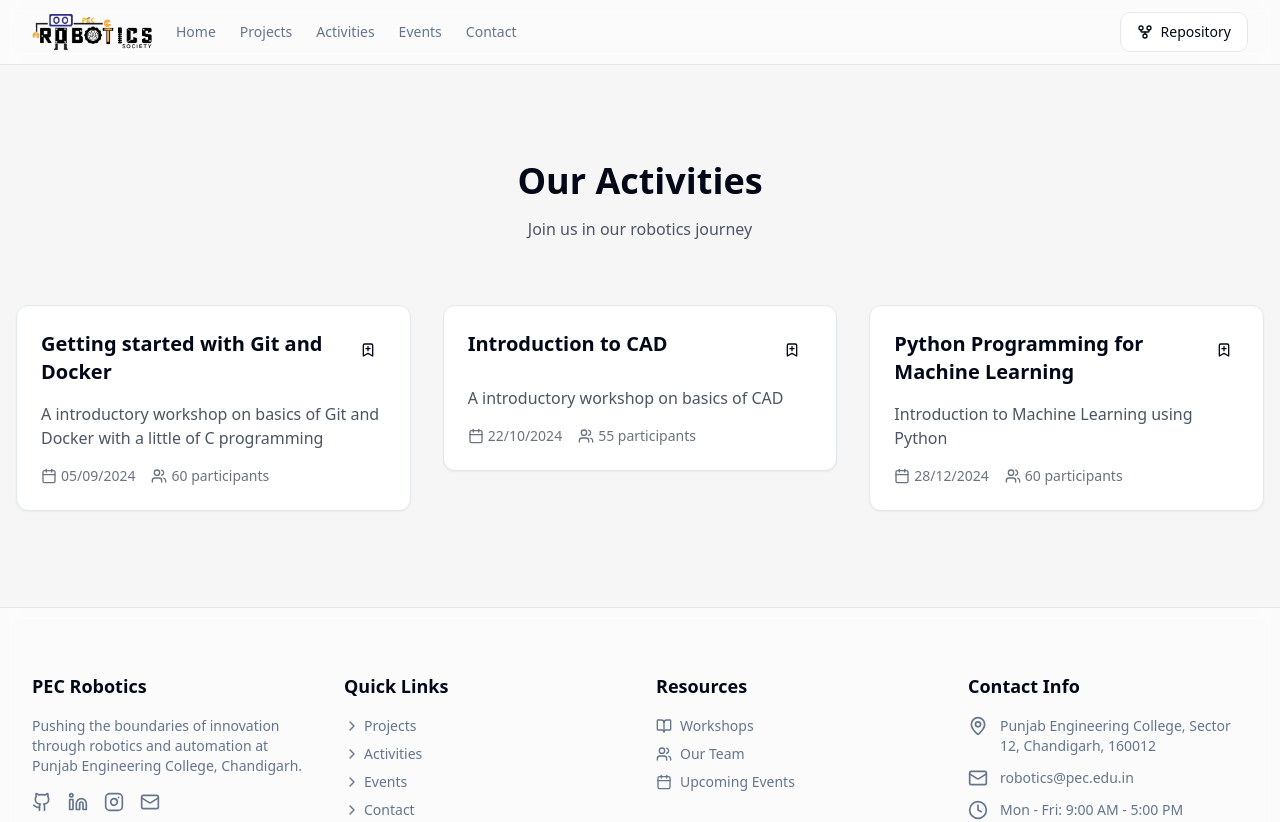
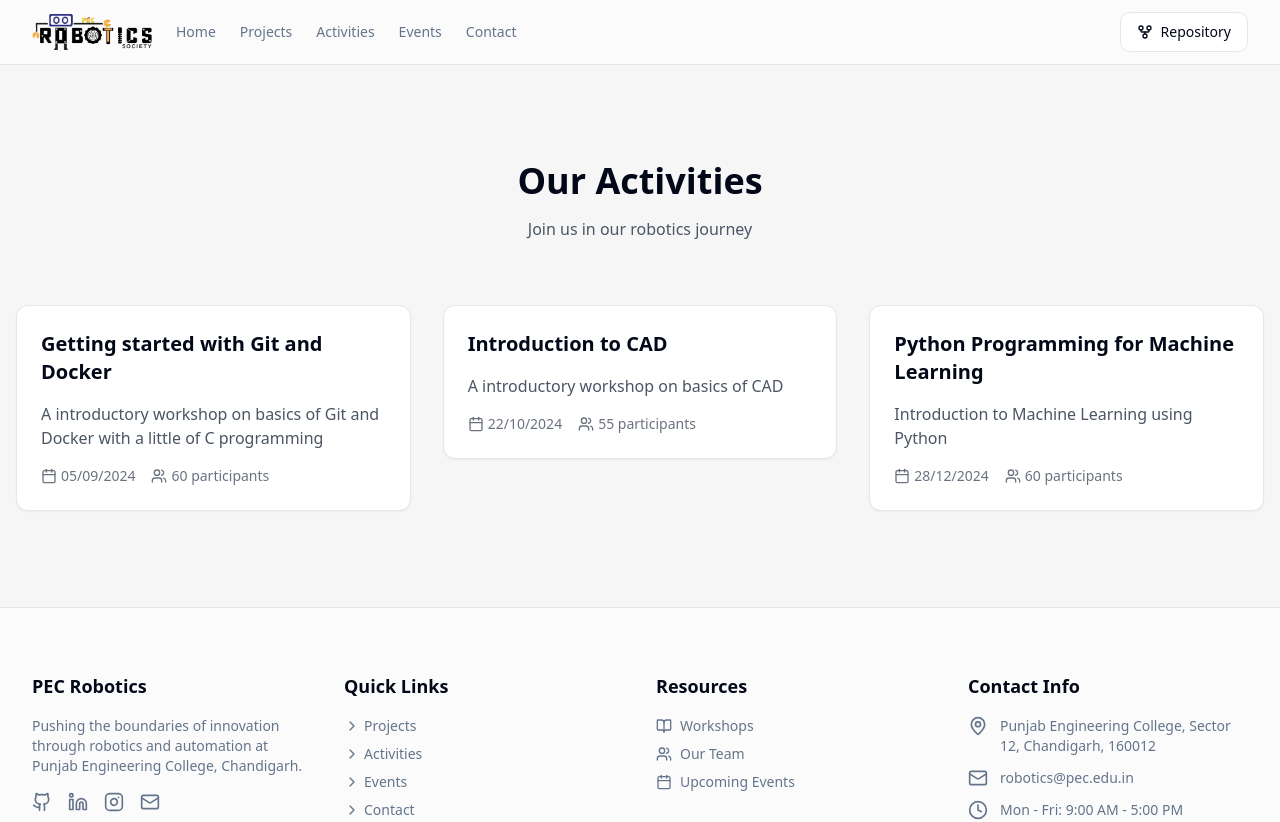
Before and after one commit to Robotics-PEC/Robotics-PEC.github.io, a Next.js app: page /activities in a window 1280 px wide. Shown: the top 822 px of the page. Built offline with nearby package versions, Linux system fonts and the light colour scheme.

Commit message:
Refractor: Cleaned the Proejct Page

```diff
--- a/src/components/ProjectCard.tsx
+++ b/src/components/ProjectCard.tsx
@@ -1,23 +1,10 @@
-import { projects } from '@/constants'
 import { motion } from 'framer-motion'
-import React, { useState } from 'react'
 import { Card } from './ui/card'
-import { BookmarkPlus, BookmarkCheck } from "lucide-react";
 import Image from 'next/image'
-import { Button } from './ui/button'
 import Link from 'next/link';
 import { ProjectType } from '@/types';
 
 const ProjectCard = ({ projects }: { projects: ProjectType[] }) => {
-    const [bookmarkedProjects, setBookmarkedProjects] = useState<number[]>([]);
-
-    const toggleBookmark = (id: number) => {
-        setBookmarkedProjects(prev =>
-            prev.includes(id)
-                ? prev.filter(projectId => projectId !== id)
-                : [...prev, id]
-        );
-    };
     return (
         projects.map((project) => (
             <motion.div
@@ -26,11 +13,18 @@ const ProjectCard = ({ projects }: { projects: ProjectType[] }) => {
                 whileInView={{ opacity: 1, y: 0 }}
                 transition={{ duration: 0.5 }}
             >
+
+                <motion.div
+                    key={project.id}
+                    initial={{ opacity: 0, y: 20 }}
+                    whileInView={{ opacity: 1, y: 0 }}
+                    transition={{ duration: 0.5 }}
+                    whileHover={{ y: -5 }}
+                >
                     <Link href={`/project/${project.id}`}>
-                    <Card className="glass-card overflow-hidden">
+                        <Card className="overflow-hidden hover:shadow-lg transition-all duration-300">
                             <div className="relative aspect-video bg-gray-100">
                                 <Image
-
                                     src={project.image}
                                     alt={project.title}
                                     fill
@@ -40,23 +34,13 @@ const ProjectCard = ({ projects }: { projects: ProjectType[] }) => {
                             <div className="p-6">
                                 <div className="flex justify-between items-start mb-4">
                                     <h3 className="text-xl font-semibold">{project.title}</h3>
-                                <Button
-                                    variant="ghost"
-                                    size="icon"
-                                    onClick={() => toggleBookmark(project.id)}
-                                >
-                                    {bookmarkedProjects.includes(project.id) ? (
-                                        <BookmarkCheck className="h-5 w-5 text-blue-500" />
-                                    ) : (
-                                        <BookmarkPlus className="h-5 w-5" />
-                                    )}
-                                </Button>
                                 </div>
                                 <p className="text-gray-600">{project.description}</p>
                             </div>
                         </Card>
                     </Link>
                 </motion.div>
+            </motion.div >
         ))
     )
 }
--- /dev/null
+++ b/src/components/ProjectSection.tsx
@@ -0,0 +1,20 @@
+import ProjectCard from "./ProjectCard";
+import { ProjectType } from "@/types";
+
+const ProjectSection: React.FC<{ projects: ProjectType[] }> = ({ projects }) => {
+    return (
+        <section className="py-24" id="projects">
+            <div className="container mx-auto px-4">
+                <div className="text-center mb-16">
+                    <h1 className="text-4xl font-bold mb-4">Our Projects</h1>
+                    <p className="text-gray-600">Discover our innovative robotics projects</p>
+                </div>
+                <div className="grid grid-cols-1 md:grid-cols-2 lg:grid-cols-3 gap-8">
+                    <ProjectCard projects={projects} />
+                </div>
+            </div>
+        </section>
+    );
+}
+
+export default ProjectSection;
--- a/src/pages/activities.tsx
+++ b/src/pages/activities.tsx
@@ -1,26 +1,13 @@
 
-import { useState } from "react";
 import { motion } from "framer-motion";
 import Head from "next/head";
 import { Card } from "@/components/ui/card";
-import { Button } from "@/components/ui/button";
 import { Calendar, Users, BookmarkPlus, BookmarkCheck } from "lucide-react";
 import Header from "@/components/Header";
 import Footer from "@/components/Footer";
 import { activities } from "@/constants";
 
 const Activities = () => {
-  const [bookmarkedActivities, setBookmarkedActivities] = useState<number[]>([]);
-
-
-
-  const toggleBookmark = (id: number) => {
-    setBookmarkedActivities(prev =>
-      prev.includes(id)
-        ? prev.filter(activityId => activityId !== id)
-        : [...prev, id]
-    );
-  };
 
   return (
     <div className="min-h-screen flex flex-col bg-[#F6F6F7]">
@@ -46,7 +33,11 @@ const Activities = () => {
                 <h1 className="text-4xl font-bold mb-4">Our Activities</h1>
                 <p className="text-gray-600">Join us in our robotics journey</p>
               </div>
-
+              <motion.div
+                initial={{ opacity: 0, y: 20 }}
+                animate={{ opacity: 1, y: 0 }}
+                transition={{ duration: 0.5, delay: 0.4 }}
+              >
                 <div className="grid grid-cols-1 md:grid-cols-2 lg:grid-cols-3 gap-8">
                   {activities.map((activity) => (
                     <motion.div
@@ -54,22 +45,12 @@ const Activities = () => {
                       initial={{ opacity: 0, y: 20 }}
                       whileInView={{ opacity: 1, y: 0 }}
                       transition={{ duration: 0.5 }}
+                      whileHover={{ y: -5 }}
                     >
-                    <Card className="glass-card">
+                      <Card className="overflow-hidden hover:shadow-lg transition-all duration-300">
                         <div className="p-6">
                           <div className="flex justify-between items-start mb-4">
                             <h3 className="text-xl font-semibold">{activity.title}</h3>
-                          <Button
-                            variant="ghost"
-                            size="icon"
-                            onClick={() => toggleBookmark(activity.id)}
-                          >
-                            {bookmarkedActivities.includes(activity.id) ? (
-                              <BookmarkCheck className="h-5 w-5 text-blue-500" />
-                            ) : (
-                              <BookmarkPlus className="h-5 w-5" />
-                            )}
-                          </Button>
                           </div>
                           <p className="text-gray-600 mb-4">{activity.description}</p>
                           <div className="flex items-center gap-4 text-sm text-gray-500">
@@ -85,8 +66,10 @@ const Activities = () => {
                         </div>
                       </Card>
                     </motion.div>
+
                   ))}
                 </div>
+              </motion.div>
             </>
             :
             <div className="text-center mb-16">
@@ -96,10 +79,9 @@ const Activities = () => {
           }
         </div>
 
-
-      </main>
+      </main >
       <Footer />
-    </div>
+    </div >
   );
 };
 
--- a/src/pages/index.tsx
+++ b/src/pages/index.tsx
@@ -1,5 +1,4 @@
 import { useState, useEffect } from "react";
-import { motion } from "framer-motion";
 import Head from "next/head";
 import Header from "@/components/Header";
 import Footer from "@/components/Footer";
@@ -11,6 +10,7 @@ import { Loader } from "@/components/Loader";
 
 import Hero from "@/components/Hero";
 import Team from "@/components/Team";
+import ProjectSection from "@/components/ProjectSection";
 
 const Index = () => {
   const [teamMembers, setTeamMembers] = useState<TeamMember[]>([]);
@@ -64,24 +64,7 @@ const Index = () => {
               <Hero handleClick={handleClick} />
 
               {/* Projects Section */}
-              <section className="py-24" id="projects">
-                <div className="container mx-auto px-4">
-                  <motion.div
-                    initial={{ opacity: 0, scale: 0.9 }}
-                    whileInView={{ opacity: 1, scale: 1 }}
-                    transition={{ duration: 0.4 }}
-                    className="space-y-12"
-                  >
-                    <div className="text-center mb-16">
-                      <h2 className="text-4xl font-bold mb-4">Our Projects</h2>
-                      <p className="text-gray-600">Innovative solutions for tomorrow's challenges</p>
-                    </div>
-                    <div className="grid grid-cols-1 md:grid-cols-2 lg:grid-cols-3 gap-8">
-                      <ProjectCard projects={projects} />
-                    </div>
-                  </motion.div>
-                </div>
-              </section>
+              <ProjectSection projects={projects} />
 
               {/* Team Section */}
               <Team teamMembers={teamMembers} />
--- a/src/pages/projects.tsx
+++ b/src/pages/projects.tsx
@@ -1,11 +1,8 @@
 import { useEffect, useState } from "react";
-import { motion } from "framer-motion";
-import { Card } from "@/components/ui/card";
-import { Button } from "@/components/ui/button";
 import Head from "next/head";
 import Header from "@/components/Header";
 import Footer from "@/components/Footer";
-import Image from "next/image";
+import ProjectSection from "@/components/ProjectSection";
 import ProjectCard from "@/components/ProjectCard";
 import { ProjectType } from "@/types";
 import { getProjects } from "@/lib/supabase/actions/project.actions";
@@ -19,10 +16,8 @@ const Projects = () => {
   useEffect(() => {
     const fetch = async () => {
       const data = await getProjects();
-
       setProjects(data);
       setLoading(false);
-
     };
 
     fetch();
@@ -56,15 +51,7 @@ const Projects = () => {
             </Head>
             <Header />
             <main className="flex-grow py-24">
-              <div className="container mx-auto px-4">
-                <div className="text-center mb-16">
-                  <h1 className="text-4xl font-bold mb-4">Our Projects</h1>
-                  <p className="text-gray-600">Discover our innovative robotics projects</p>
-                </div>
-                <div className="grid grid-cols-1 md:grid-cols-2 lg:grid-cols-3 gap-8">
-                  <ProjectCard projects={projects} />
-                </div>
-              </div>
+              <ProjectSection projects={projects} />
             </main>
             <Footer />
           </div>
```
Lines whose indentation alone changed are shown as unchanged.
